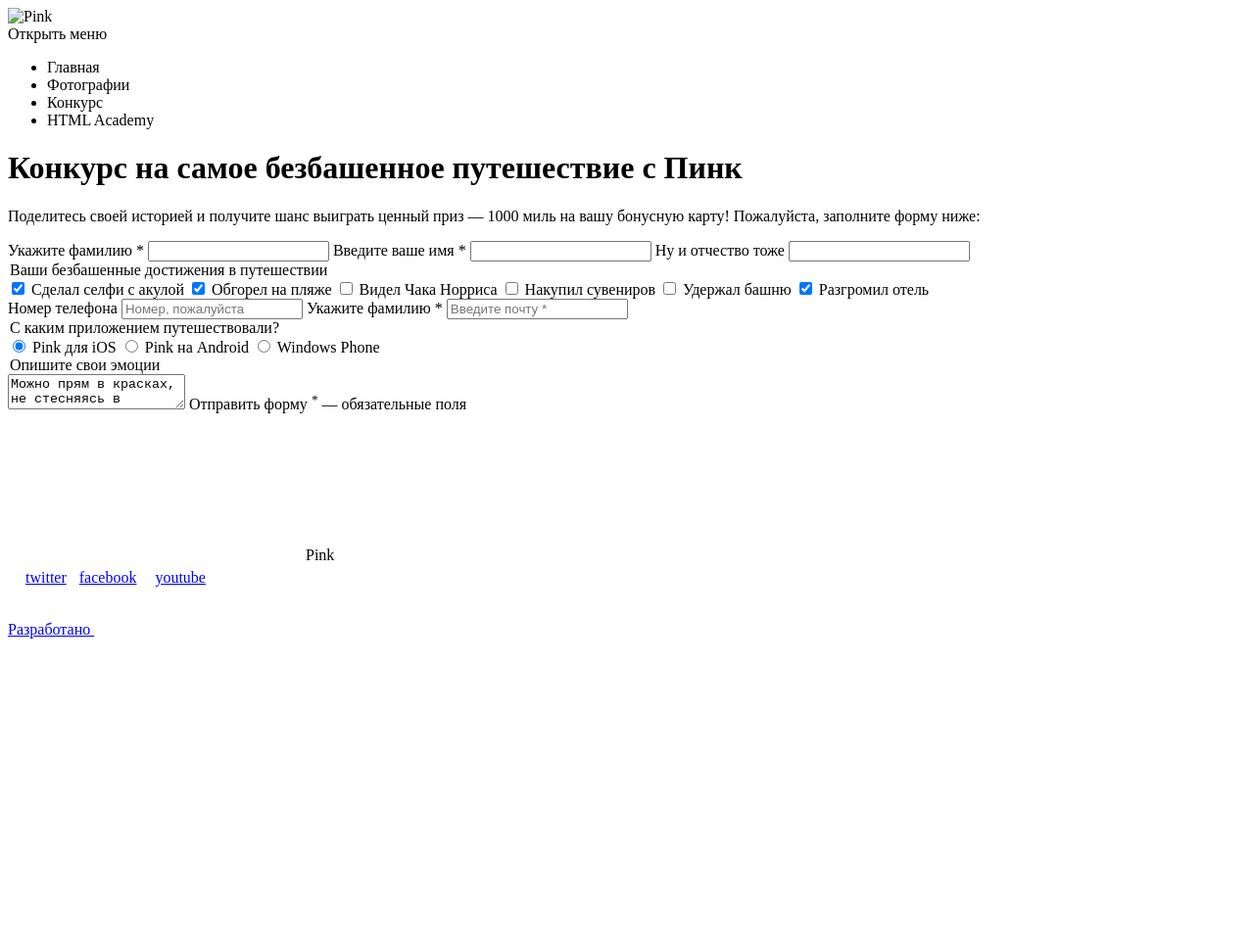
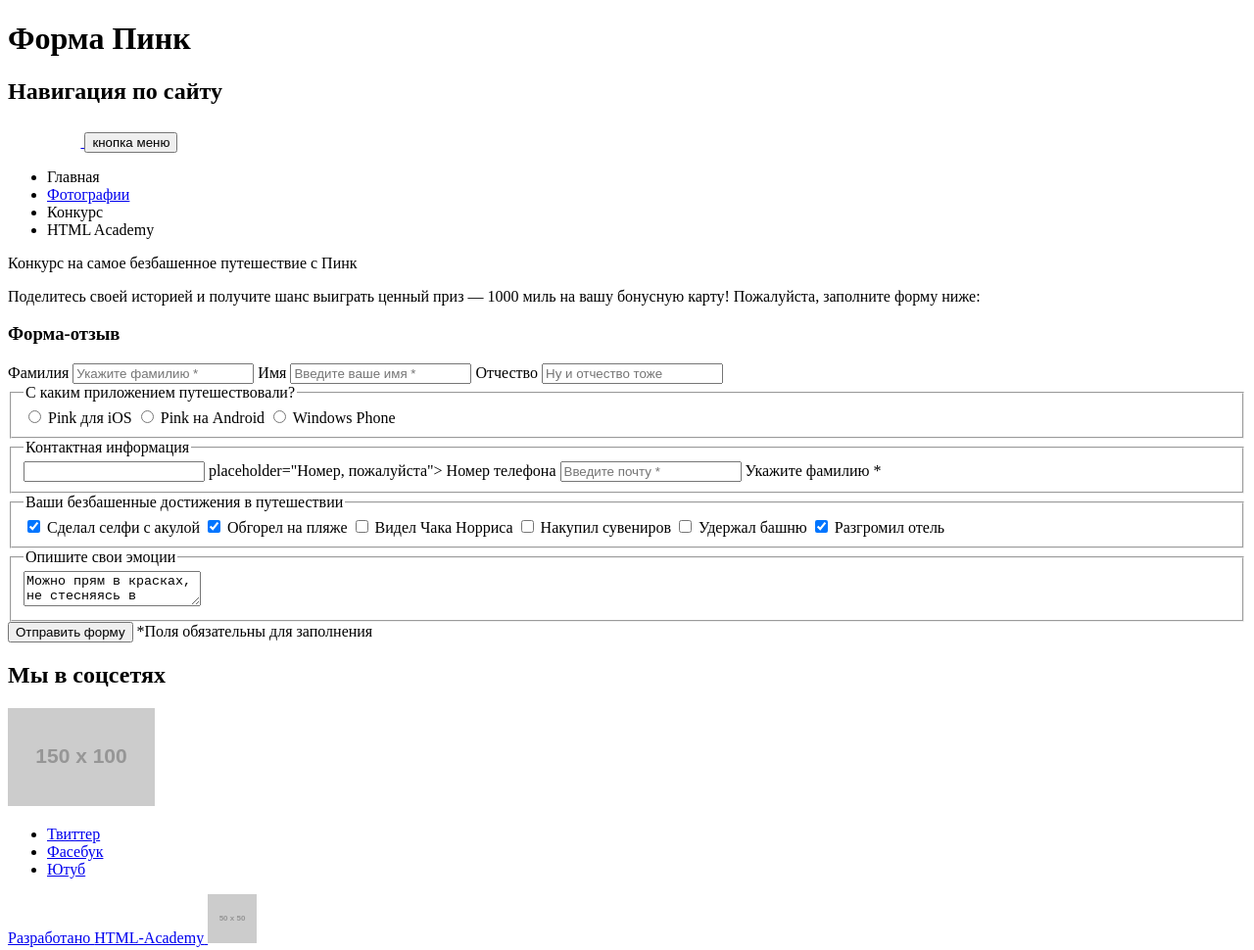
Before and after one commit to YaroslavaP/9745-pink, a plain HTML site: page source/Form.html in a window 1280 px wide. Shown: the whole page at 98% size. Before the commit the page ends 800 px from the top, so only its background shows below. Drawn offline with Linux system fonts and the light colour scheme; placeholder pictures from the web are drawn by us.

Commit message:
Разметка

```diff
--- a/source/Form.html
+++ b/source/Form.html
@@ -3,104 +3,119 @@
 <head>
   <meta charset="utf-8">
   <title>HTML Academy: Пинк</title>
- <link rel="stylesheet" type="text/css" href="css/">
+<!--   <link rel="stylesheet" type="text/css" href="css/style.css"> -->
 </head>
 <body>
- <header class="page-header page-header__photo">
-  <div class="page-header__wrap">
-    <a  class="page-header__logo">
-     <img class=page-header__logo-img src="" alt="Pink">
+ <header class="page-header">
+  <h1 class="visually-hidden">Форма Пинк</h1>
+  <nav class="main-nav">
+    <h2 class="visually-hidden">Навигация по сайту</h2>
+    <a class="logo" href="index.html">
+      <img src="img/logo-pink-white-mobile.svg"  alt="Лого-Пинк">
     </a>
- </div>
- <nav class="main-nav">
-   <botton class="main-nav__toggle">Открыть меню</botton>
-   <div class="main-nav__wrap">
-    <ul class="main-nav__list site-list">
-      <li class=site-list__item><a>Главная</a></li>
-      <li class=site-list__item><a>Фотографии</a></li>
-      <li class=site-list__item><a>Конкурс</a></li>
-      <li class=site-list__item><a>HTML Academy</a></li>
+    <button class="btn-menu" type="button">
+      <span class="visually-hidden">кнопка меню</span>
+    </button>
+    <ul class="site-nav">
+      <li class="site-nav__item"><a class="site-nav__link">Главная</a></li>
+      <li class="site-nav__item"><a class="site-nav__link" href="Catalog.html">Фотографии</a></li>
+      <li class="site-nav__item"><a class="site-nav__link">Конкурс</a></li>
+      <li class="site-nav__item"><a class="site-nav__link">HTML Academy</a></li>
     </ul>
-  </div>
   </nav>
-<h1 class="page-header__title">Конкурс на самое безбашенное путешествие с Пинк</h1>
+  <p class="page-header__title">Конкурс на самое безбашенное путешествие с Пинк</p>
 </header>
 <main>
+  <div class="form-review">
     <p>
       Поделитесь своей историей и получите шанс выиграть ценный приз — 1000 миль на вашу бонусную карту! Пожалуйста, заполните форму ниже:
     </p>
     <form action="https://echo.htmlacademy.ru" method="get">
-    <div class="form-wrapper">
-      <div class="form-wrapper__self-info">
-        <label  class="label-title" for="">Укажите фамилию *</label>
-        <input type="text">
-        <label class="label-title" for="">Введите ваше имя *</label>
-        <input type="text">
-        <label class="label-title" for="">Ну и отчество тоже</label>
-        <input type="text">
+     <h3 class="visually-hidden">Форма-отзыв</h3>
+     <div class="form-review__self-info">
+      <label  class="form-review__label" for="surname">Фамилия</label>
+      <input class="form-review__input" type="text" name="name" id="surname" placeholder="Укажите фамилию *">
+      <label class="form-review__label" for="name">Имя</label>
+      <input class="form-review__input" type="text" name="name" id="name" placeholder="Введите ваше имя *">
+      <label class="form-review__label" for="patronymic">Отчество</label>
+      <input class="form-review__input" type="text" name="name" id="patronymic" placeholder="Ну и отчество тоже">
     </div>
 
-      <div class="form-wrapper__achievement-block">
-        <legend class="form-wrapper__achievement-block__title">Ваши безбашенные
+    <fieldset class="form-review__os-review">
+      <legend>С каким приложением путешествовали?</legend>
+      <div class="form-review__wrapper">
+        <input class="form-review__text" type="radio" id="ios">
+        <label class="form-review__checkbox" for="ios">Pink для iOS</label>
+        <input class="form-review__text" type="radio" id="android">
+        <label class="form-review__checkbox" for="android">Pink на Android</label>
+        <input class="form-review__text" type="radio" id="windows">
+        <label class="form-review__checkbox" for="windows">Windows Phone</label>
+      </div>
+    </fieldset>
+
+    <fieldset class="form-review__self-links">
+     <legend class="form-review__title">Контактная информация</legend>
+     <div class="form-review__wrapper contact-info">
+       <input type="tel" id="tel"> placeholder="Номер, пожалуйста">
+       <label class="form-review__label" for="tel">Номер телефона</label>
+       <input type="text" id="e-mail" placeholder="Введите почту *">
+       <label  class="form-review__label" for="e-mail">Укажите фамилию *</label>
+     </div>
+   </fieldset>
+
+   <fieldset class="form-review__achievement-block">
+    <legend class="form-review__title">Ваши безбашенные
     достижения в путешествии</legend>
-        <input  name="Selfie" id=Selfie type="checkbox" checked>
-        <label class="label-title" for="Selfie">Сделал селфи с акулой</label>
-        <input  name="Selfie" id=Selfie type="checkbox" checked>
-        <label class="label-title" for="Selfie">Обгорел на пляже</label>
-        <input  name="Selfie" id=Selfie type="checkbox">
-        <label class="label-title" for="Selfie">Видел Чака Норриса</label>
-        <input  name="Selfie" id=Selfie type="checkbox">
-        <label class="label-title" for="Selfie">Накупил сувениров</label>
-        <input  name="Selfie" id=Selfie type="checkbox">
-        <label class="label-title" for="Selfie">Удержал башню</label>
-        <input  name="Selfie" id=Selfie type="checkbox" checked>
-        <label class="label-title" for="Selfie">Разгромил отель</label>
+    <div class="form-review__wrapper achievement-info">
+      <input class="achievement-info__input" id=Selfie type="checkbox" checked>
+      <label class="achievement-info__label" for="Selfie">Сделал селфи с акулой</label>
+      <input class="achievement-info__input" id=beach type="checkbox" checked>
+      <label class="achievement-info__label" for="beach">Обгорел на пляже</label>
+      <input class="achievement-info__input" id=chak type="checkbox">
+      <label class="achievement-info__label" for="chak">Видел Чака Норриса</label>
+      <input class="achievement-info__input" id=souvenir type="checkbox">
+      <label class="achievement-info__label" for="souvenir">Накупил сувениров</label>
+      <input class="achievement-info__input" id=tower type="checkbox">
+      <label class="achievement-info__label" for="tower">Удержал башню</label>
+      <input class="achievement-info__input" id=hotel type="checkbox" checked>
+      <label class="achievement-info__label" for="hotel">Разгромил отель</label>
     </div>
-
-      <div class="form-wrapper__self-links">
-       <label for="">Номер телефона</label>
-       <input type="text" placeholder="Номер, пожалуйста">
-       <label for="">Укажите фамилию *</label>
-       <input type="text" placeholder="Введите почту *">
+  </fieldset>
+  <fieldset class="form-review__emotion-desc">
+    <legend class="form-review__title">Опишите свои эмоции</legend>
+    <div class="form-review__wrapper">
+      <textarea name=comment id=comment-field>Можно прям в красках, не стесняясь в выражениях</textarea>
     </div>
-
-     <div class="form-wrapper__app-choose">
-       <legend class="label-title">С каким приложением
-       путешествовали?</legend>
-       <input type="radio" name="type" value="ios" checked>
-       <label class="label-title" for="ios">Pink для iOS</label>
-       <input type="radio" name="type" value="android">
-       <label class="label-title" for="android">Pink на Android</label>
-       <input type="radio" name="type" value="windows">
-       <label class="label-title" for="windows">Windows Phone</label>
+  </fieldset>
+  <button class="btn btn--form" type="button">Отправить форму</button>
+  <span class="form-review__remark">*Поля обязательны для заполнения</span>
+</form>
 </div>
-
-     <div class="form-wrapper__emotion-desc">
-      <legend class="label-title">Опишите свои эмоции</legend>
-      <textarea name=comment id=comment-field>Можно прям в красках, не стесняясь в выражениях</textarea>
-      <botton>Отправить форму</botton>
-      <sup>*</sup> — обязательные поля
-    </div>
-  </div>
-</form>
 </main>
 <footer>
-  <a class="footer-title">
-    <svg>
-    </svg>
-    Pink
+  <h2 class="visually-hidden">Мы в соцсетях</h2>
+  <div class="logo">
+    <a class="logo__link" href="#">
+      <img class="logo__img" src="http://placehold.it/150x100" alt="логотип пинк">
     </a>
-  <div class="social-links">
-    <a class="social-links__link social-links__link--twitter" href="#"><svg class="social-icon social-icon--twitter" width="18" height="15"><use xmlns:xlink="http://www.w3.org/1999/xlink" xlink:href="#icon-twitter"></use></svg>twitter</a>
-    <a class="social-links__link social-links__link--facebook" href="#"><svg class="social-icon social-icon--facebook" width="9" height="19"><use xmlns:xlink="http://www.w3.org/1999/xlink" xlink:href="#icon-facebook"></use></svg>facebook</a>
-    <a class="social-links__link social-links__link--youtube" href="#"><svg class="social-icon social-icon--youtube" width="15" height="14"><use xmlns:xlink="http://www.w3.org/1999/xlink" xlink:href="#icon-youtube"></use></svg>youtube</a>
   </div>
-  <section class="page-footer__developer">
-    <a class="page-footer__copyright-link" href="https://htmlacademy.ru">Разработано
-      <svg class="logo-htmlacademy" width="42" height="49"><use xmlns:xlink="http://www.w3.org/1999/xlink" xlink:href="#logo-htmlacademy"></use></svg>
+  <ul class="social">
+    <li class="social__item">
+      <a class="social__link" href="#"><span class="visually-hidden">Твиттер</span></a>
+    </li>
+    <li class="social__item">
+      <a class="social__link" href="#"><span class="visually-hidden">Фасебук</span></a>
+    </li>
+    <li class="social__item">
+      <a class="social__link" href="#"><span class="visually-hidden">Ютуб</span></a>
+    </li>
+  </ul>
+  <div class="logo-html">
+    <a class="logo-html__link" href="https://htmlacademy.ru/intensive/adaptive">Разработано
+      <span class="visually-hidden">HTML-Academy</span>
+      <img class="logo-html__img" src="http://placehold.it/50x50" alt="логотип htmlacademy">
     </a>
-  </section>
-</footer>
+  </div>
 </footer>
 </body>
 </html>
--- /dev/null
+++ b/source/js/app.js
@@ -0,0 +1 @@
+<script>
```
Also changed, not shown: source/Catalog.html (+61 -41 lines), source/index.html (+101 -42 lines), source/img/menu-cross.svg (added). Lines whose indentation alone changed are shown as unchanged.
